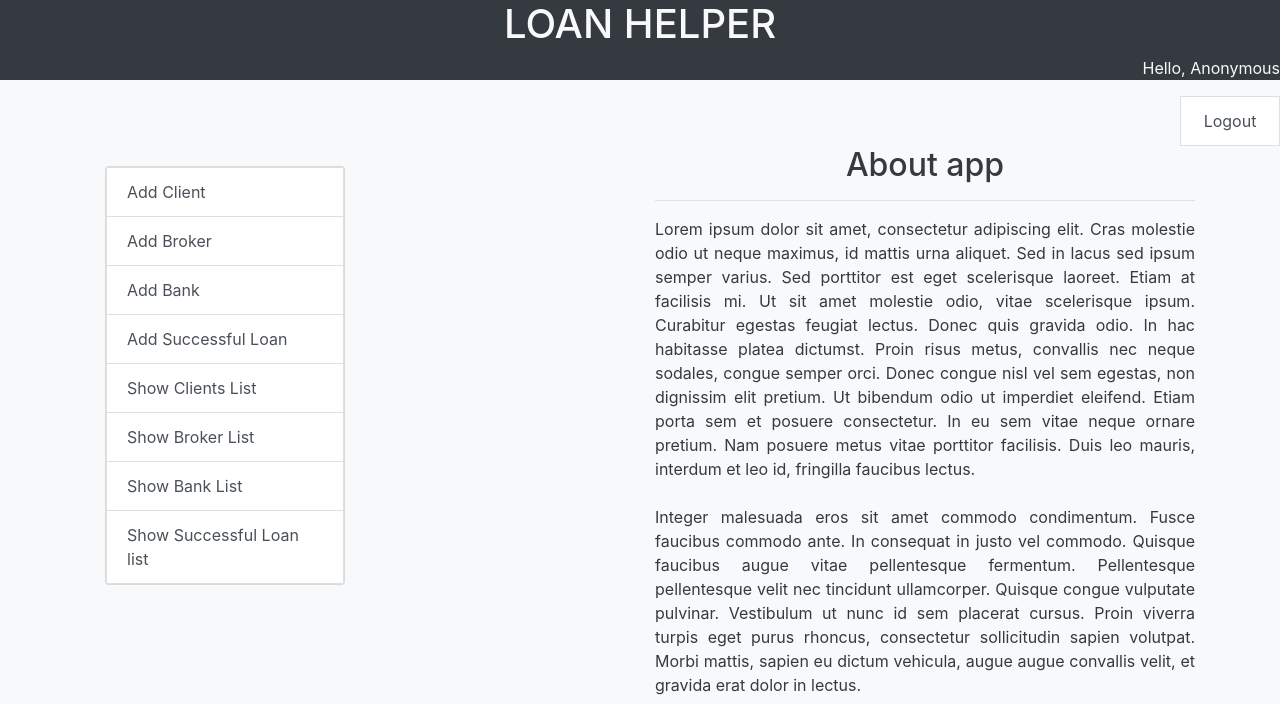
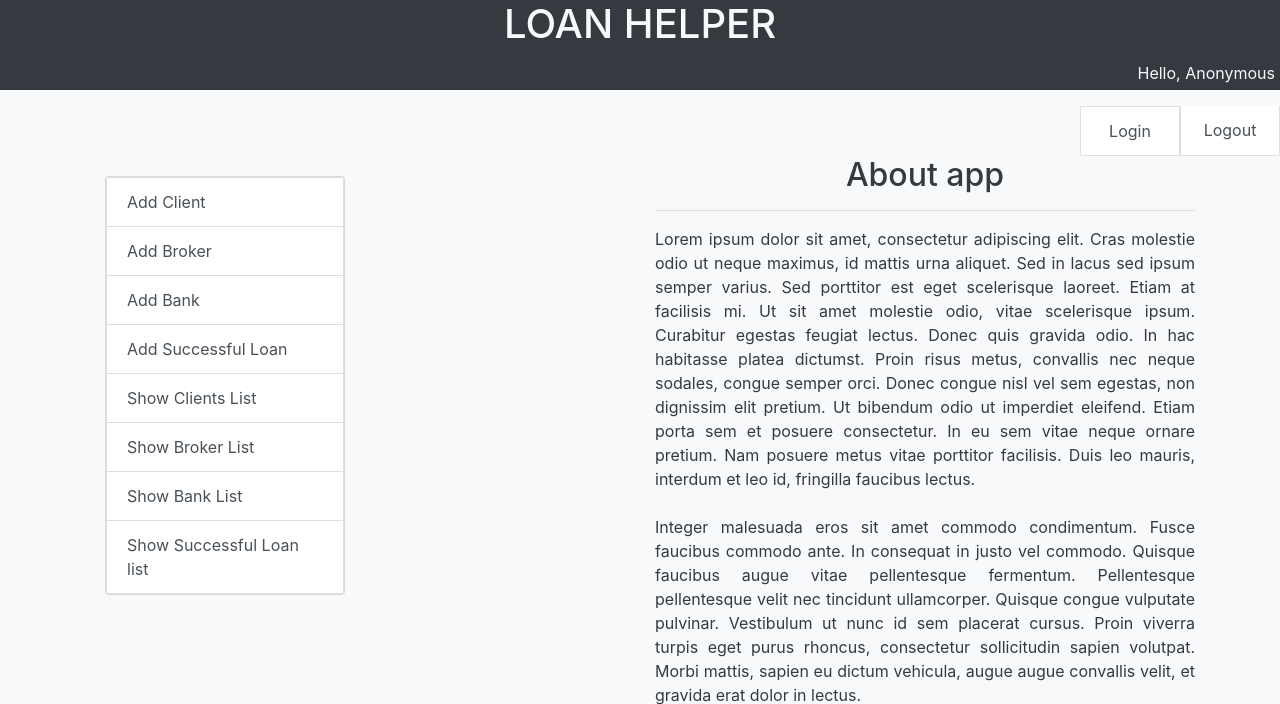
Before and after one commit to emillech/Loan-helper, a Django app: page / in a window 1280 px wide. Shown: the top 704 px of the page. Run offline with Django 3.2, Linux system fonts and the light colour scheme.

Commit message:
login view added, index minor changes

```diff
--- a/loan_helper/templates/index.html
+++ b/loan_helper/templates/index.html
@@ -8,14 +8,18 @@
 </head>
 <body class="bg-light">
     <div class="text-md-center bg-dark text-light">
-    <h1 style="display: flex; justify-content: center">LOAN HELPER</h1>
-    <p style="display: flex; justify-content: right">Hello, {{ user }}</p>
+        <h1 style="display: flex; justify-content: center">LOAN HELPER</h1>
+        <p style="display: flex; justify-content: right; padding: 5px">Hello, {{ user }}</p>
     </div>
     <div style="display: flex; justify-content: right">
-    <a href="/logout/" class="list-group-item list-group-item-action"
-       style="display: inline-block; text-align: center; width: 100px">
-        Logout
-    </a>
+        <a href="/login/" class="list-group-item list-group-item-action"
+           style="display: inline-block; text-align: center; width: 100px">
+            Login
+        </a>
+        <a href="/logout/" class="list-group-item list-group-item-action"
+           style="display: inline-block; text-align: center; width: 100px">
+            Logout
+        </a>
     </div>
     <div class="container">
         <div class="row">
```
Also changed, not shown: loan_helper/templates/login.html (+16 -5 lines).
